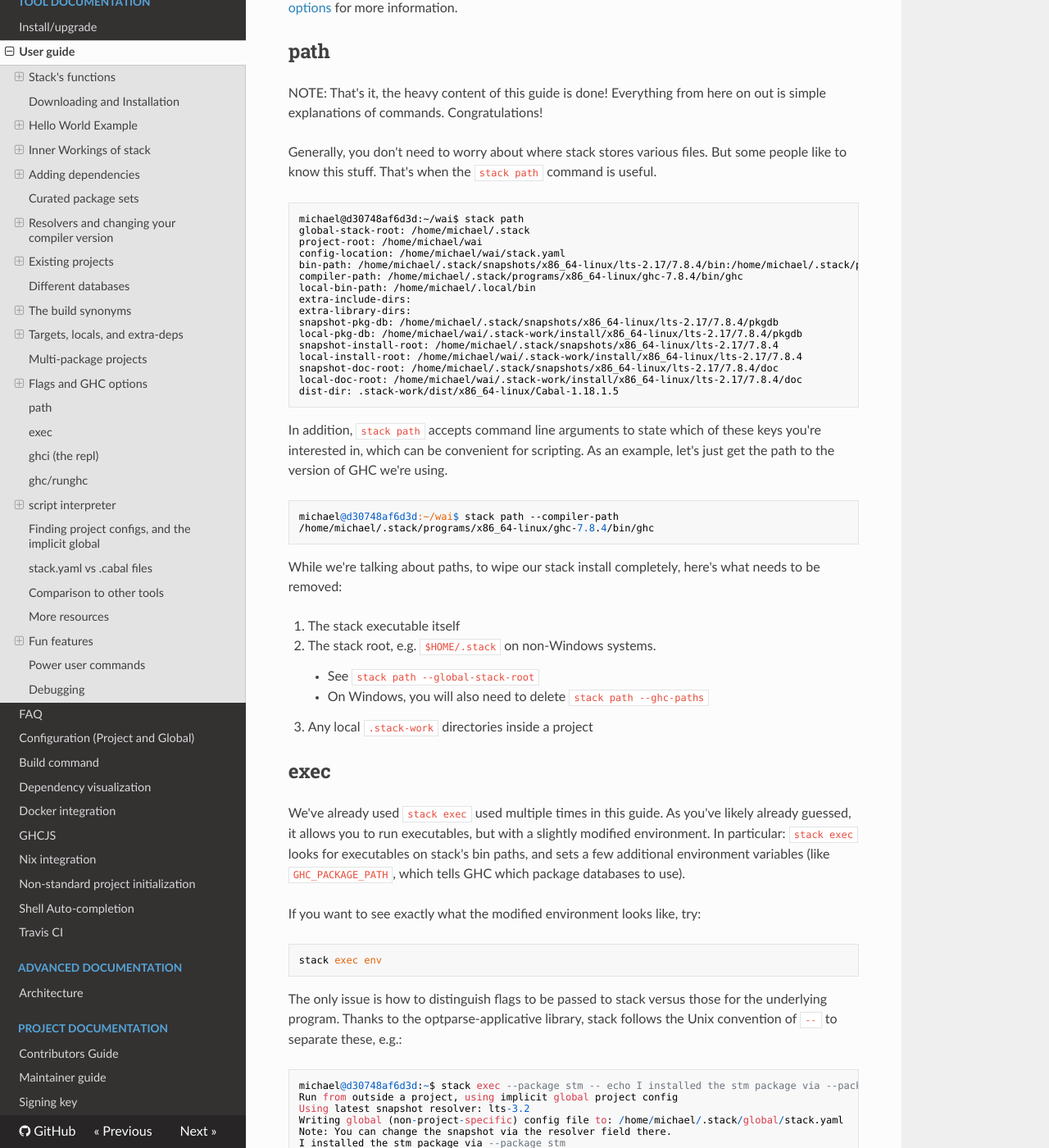
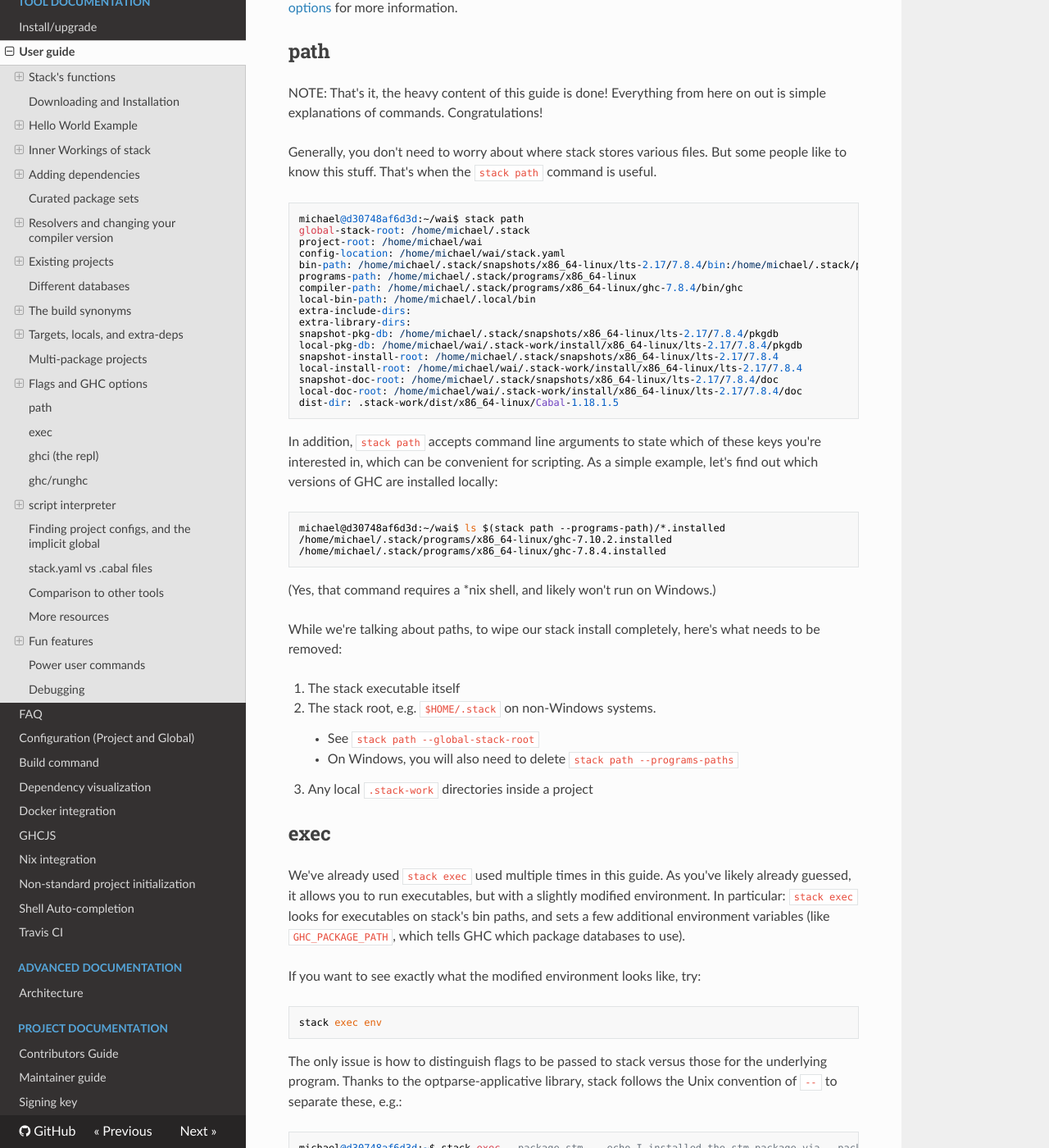
Before and after one commit to commercialhaskell/stack, an MkDocs documentation site: the page built from doc/GUIDE.md, in a window 1280 px wide and 1400 px high, scrolled down 26329 px. Shown: the whole window at 82% size. Built offline with MkDocs 1.6.1, drawn with Linux system fonts in a browser that asks for light colours; nearby versions of some CDN libraries; old or Windows-style settings are respelled for this version of MkDocs.

Commit message:
Add `stack path --programs-path` option

````diff
--- a/doc/GUIDE.md
+++ b/doc/GUIDE.md
@@ -1473,6 +1473,7 @@ global-stack-root: /home/michael/.stack
 project-root: /home/michael/wai
 config-location: /home/michael/wai/stack.yaml
 bin-path: /home/michael/.stack/snapshots/x86_64-linux/lts-2.17/7.8.4/bin:/home/michael/.stack/programs/x86_64-linux/ghc-7.8.4/bin:/home/michael/.stack/programs/x86_64-linux/ghc-7.10.2/bin:/usr/local/sbin:/usr/local/bin:/usr/sbin:/usr/bin:/sbin:/bin
+programs-path: /home/michael/.stack/programs/x86_64-linux
 compiler-path: /home/michael/.stack/programs/x86_64-linux/ghc-7.8.4/bin/ghc
 local-bin-path: /home/michael/.local/bin
 extra-include-dirs:
@@ -1487,13 +1488,16 @@ dist-dir: .stack-work/dist/x86_64-linux/Cabal-1.18.1.5
 ```
 
 In addition, `stack path` accepts command line arguments to state which of
-these keys you're interested in, which can be convenient for scripting. As an
-example, let's just get the path to the version of GHC we're using.
-
-```
-michael@d30748af6d3d:~/wai$ stack path --compiler-path
-/home/michael/.stack/programs/x86_64-linux/ghc-7.8.4/bin/ghc
-```
+these keys you're interested in, which can be convenient for scripting. As a
+simple example, let's find out which versions of GHC are installed locally:
+
+```
+michael@d30748af6d3d:~/wai$ ls $(stack path --programs-path)/*.installed
+/home/michael/.stack/programs/x86_64-linux/ghc-7.10.2.installed
+/home/michael/.stack/programs/x86_64-linux/ghc-7.8.4.installed
+```
+
+(Yes, that command requires a \*nix shell, and likely won't run on Windows.)
 
 While we're talking about paths, to wipe our stack install completely, here's
 what needs to be removed:
@@ -1501,7 +1505,7 @@ what needs to be removed:
 1. The stack executable itself
 2. The stack root, e.g. `$HOME/.stack` on non-Windows systems.
     * See `stack path --global-stack-root`
-    * On Windows, you will also need to delete `stack path --ghc-paths`
+    * On Windows, you will also need to delete `stack path --programs-paths`
 3. Any local `.stack-work` directories inside a project
 
 ## exec
````
Also changed, not shown: ChangeLog.md (+3 -2 lines), 1 other file.
